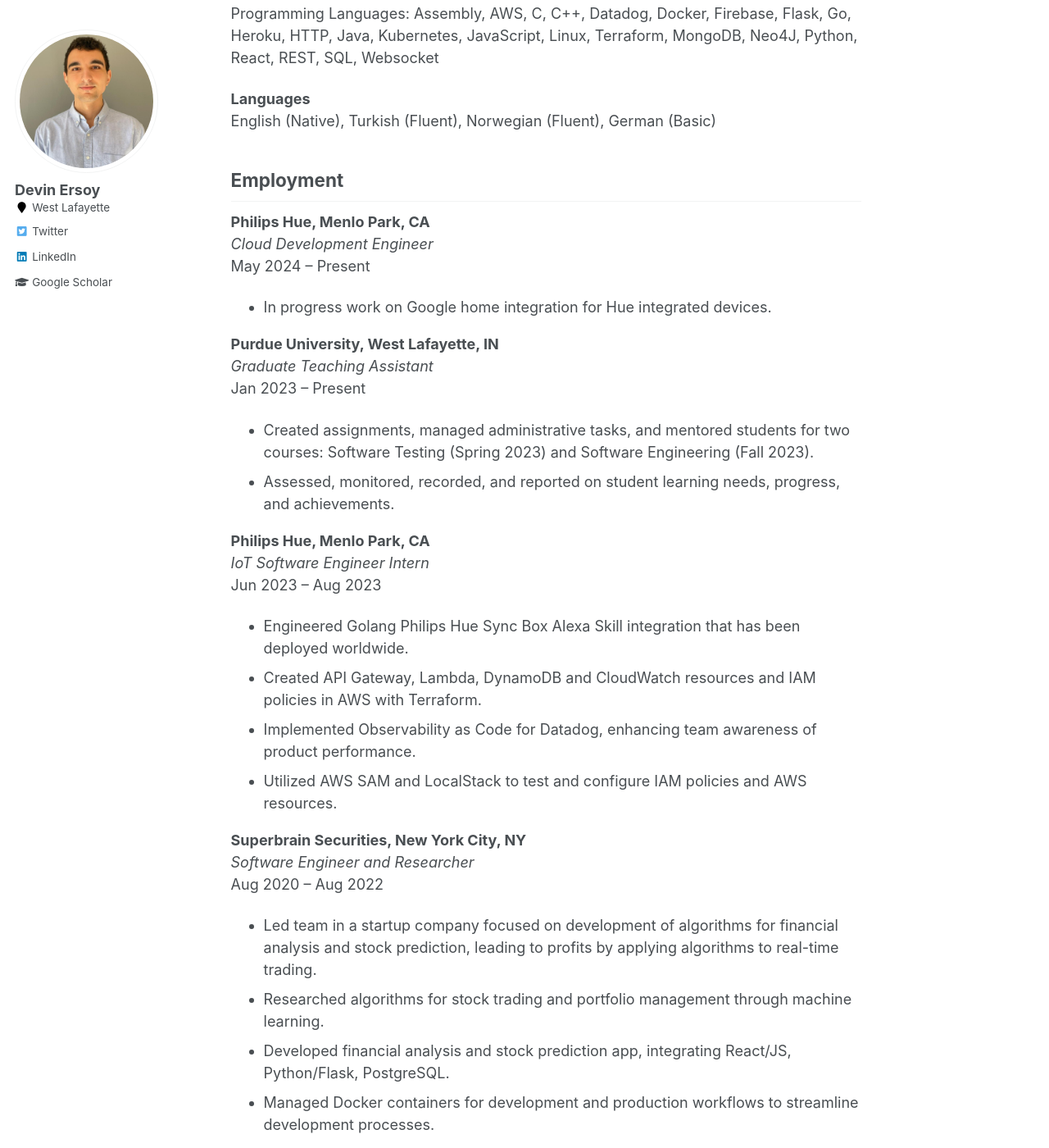
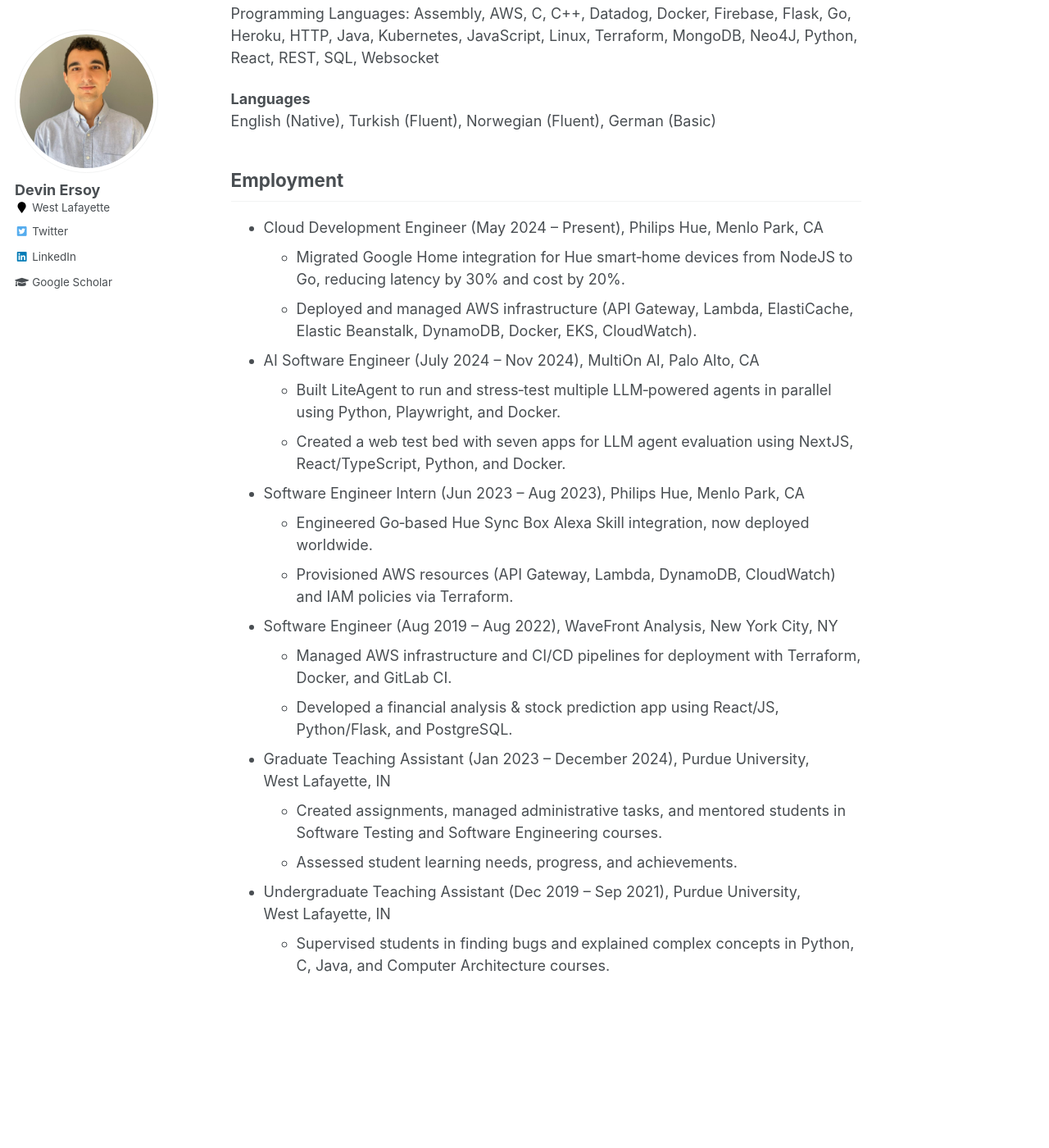
Before and after one commit to devinat1/devinat1.github.io, a Jekyll site: the page built from _pages/experience.md, in a window 1280 px wide and 1400 px high, scrolled down 809 px. Shown: the whole window at 82% size. Built offline with Jekyll 4.4.1, drawn with Linux system fonts in a browser that asks for light colours; some of the changed text lies outside the part shown.

Commit message:
Experience changed

```diff
--- a/_pages/experience.md
+++ b/_pages/experience.md
@@ -17,11 +17,6 @@
 
 Education
 -----------
-
-<!-- TODO Add this back in when done -->
-<!-- **Purdue University, West Lafayette**
-August 2024 – Present
-PhD in Computer Science  -->
 
 **Purdue University, West Lafayette**
 August 2022 – May 2024
@@ -46,41 +41,26 @@
 
 Employment
 -----------
-**Philips Hue, Menlo Park, CA**
-*Cloud Development Engineer*
-May 2024 – Present
-- In progress work on Google home integration for Hue integrated devices.
 
-**Purdue University, West Lafayette, IN**
-*Graduate Teaching Assistant*
-Jan 2023 – Present
-- Created assignments, managed administrative tasks, and mentored students for two courses: Software Testing (Spring 2023) and Software Engineering (Fall 2023).
-- Assessed, monitored, recorded, and reported on student learning needs, progress, and achievements.
+* Cloud Development Engineer (May 2024 – Present), Philips Hue, Menlo Park, CA
+  * Migrated Google Home integration for Hue smart‑home devices from NodeJS to Go, reducing latency by 30% and cost by 20%.
+  * Deployed and managed AWS infrastructure (API Gateway, Lambda, ElastiCache, Elastic Beanstalk, DynamoDB, Docker, EKS, CloudWatch).
 
-**Philips Hue, Menlo Park, CA**
-*IoT Software Engineer Intern*
-Jun 2023 – Aug 2023
-- Engineered Golang Philips Hue Sync Box Alexa Skill integration that has been deployed worldwide.
-- Created API Gateway, Lambda, DynamoDB and CloudWatch resources and IAM policies in AWS with Terraform.
-- Implemented Observability as Code for Datadog, enhancing team awareness of product performance.
-- Utilized AWS SAM and LocalStack to test and configure IAM policies and AWS resources.
+* AI Software Engineer (July 2024 – Nov 2024), MultiOn AI, Palo Alto, CA
+  * Built LiteAgent to run and stress‑test multiple LLM‑powered agents in parallel using Python, Playwright, and Docker.
+  * Created a web test bed with seven apps for LLM agent evaluation using NextJS, React/TypeScript, Python, and Docker.
 
-**Superbrain Securities, New York City, NY**
-*Software Engineer and Researcher*
-Aug 2020 – Aug 2022
-- Led team in a startup company focused on development of algorithms for financial analysis and stock prediction, leading to profits by applying algorithms to real-time trading.
-- Researched algorithms for stock trading and portfolio management through machine learning.
-- Developed financial analysis and stock prediction app, integrating React/JS, Python/Flask, PostgreSQL.
-- Managed Docker containers for development and production workflows to streamline development processes.
+* Software Engineer Intern (Jun 2023 – Aug 2023), Philips Hue, Menlo Park, CA
+  * Engineered Go‑based Hue Sync Box Alexa Skill integration, now deployed worldwide.
+  * Provisioned AWS resources (API Gateway, Lambda, DynamoDB, CloudWatch) and IAM policies via Terraform.
 
-**Purdue University, West Lafayette, IN**
-*Undergraduate Teaching Assistant*
-Dec 2019 – Sep 2021
-- Served as a TA in four courses: Python Object-Oriented Programming (Spring 2019 and Fall 2019), Programming in C (Spring 2020), Computer Architecture (Summer 2020), and Programming in Java (Fall 2021).
-- Proctored lab sessions and held office hours to help students, graded homework and labs, and answered student questions on Piazza forum.
+* Software Engineer (Aug 2019 – Aug 2022), WaveFront Analysis, New York City, NY
+  * Managed AWS infrastructure and CI/CD pipelines for deployment with Terraform, Docker, and GitLab CI.
+  * Developed a financial analysis & stock prediction app using React/JS, Python/Flask, and PostgreSQL.
 
-**Purdue University, West Lafayette, IN**
-*Curriculum Developer*
-Jun 2020 – Aug 2020
-- Designed homework assignments, and labs in Data Structures and Algorithms course.
-- Tested code in three projects with JUnit tests to uncover fatal bugs before launch.
+* Graduate Teaching Assistant (Jan 2023 – December 2024), Purdue University, West Lafayette, IN
+  * Created assignments, managed administrative tasks, and mentored students in Software Testing and Software Engineering courses.
+  * Assessed student learning needs, progress, and achievements.
+
+* Undergraduate Teaching Assistant (Dec 2019 – Sep 2021), Purdue University, West Lafayette, IN
+  * Supervised students in finding bugs and explained complex concepts in Python, C, Java, and Computer Architecture courses.
```
